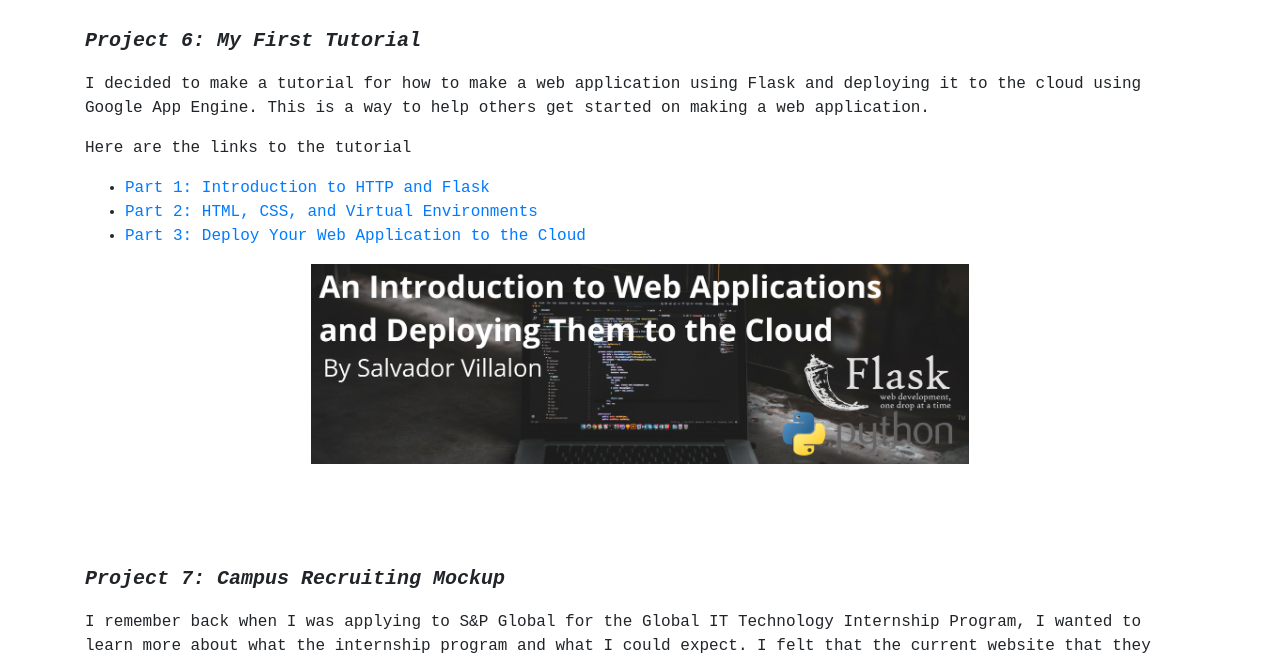
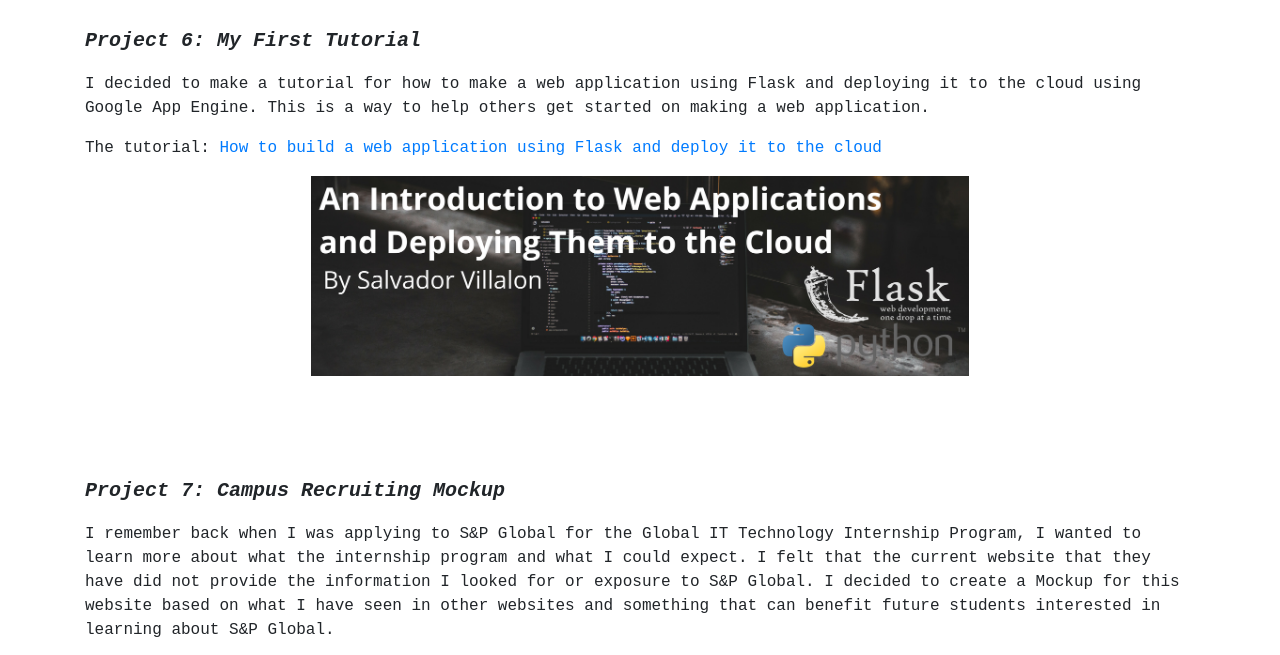
Before and after one commit to salvillalon45/SPGISummer2018-Legacy, a plain HTML site: page index.html in a window 1280 px wide. Shown: the part 3120-3775 px from the top of the page. Drawn offline with nearby package versions, Linux system fonts and the light colour scheme; a web font is replaced by a local one.

Commit message:
Including new link to tutorial

```diff
--- a/index.html
+++ b/index.html
@@ -233,12 +233,7 @@
           <div class="title">
             <em><p class="project-title"> Project 6: My First Tutorial </p></em>
             <p>I decided to make a tutorial for how to make a web application using Flask and deploying it to the cloud using Google App Engine. This is a way to help others get started on making a web application.</p>
-            <p>Here are the links to the tutorial</p>
-            <ul>
-              <li><a target="_blank" href="https://thehub.spglobal.com/people/salvador_villalon/blog/2018/08/13/an-introduction-to-web-applications-and-deploying-them-to-the-cloud-part-1-introduction-to-http-and-flask">Part 1: Introduction to HTTP and Flask</a></li>
-              <li><a target="_blank"  href="https://thehub.spglobal.com/people/salvador_villalon/blog/2018/08/13/an-introduction-to-web-applications-and-deploying-them-to-the-cloud-part-2-html-css-virtual-environments">Part 2: HTML, CSS, and Virtual Environments</a></li>
-              <li><a target="_blank"  href="https://thehub.spglobal.com/people/salvador_villalon/blog/2018/08/15/part-3-deploy-your-web-application-to-the-cloud">Part 3: Deploy Your Web Application to the Cloud</a></li>
-            </ul>
+            <p>The tutorial: <a target="_blank" href="https://medium.freecodecamp.org/how-to-build-a-web-application-using-flask-and-deploy-it-to-the-cloud-3551c985e492">How to build a web application using Flask and deploy it to the cloud</a></p>
           </div>
         </div>
       </div>
```
